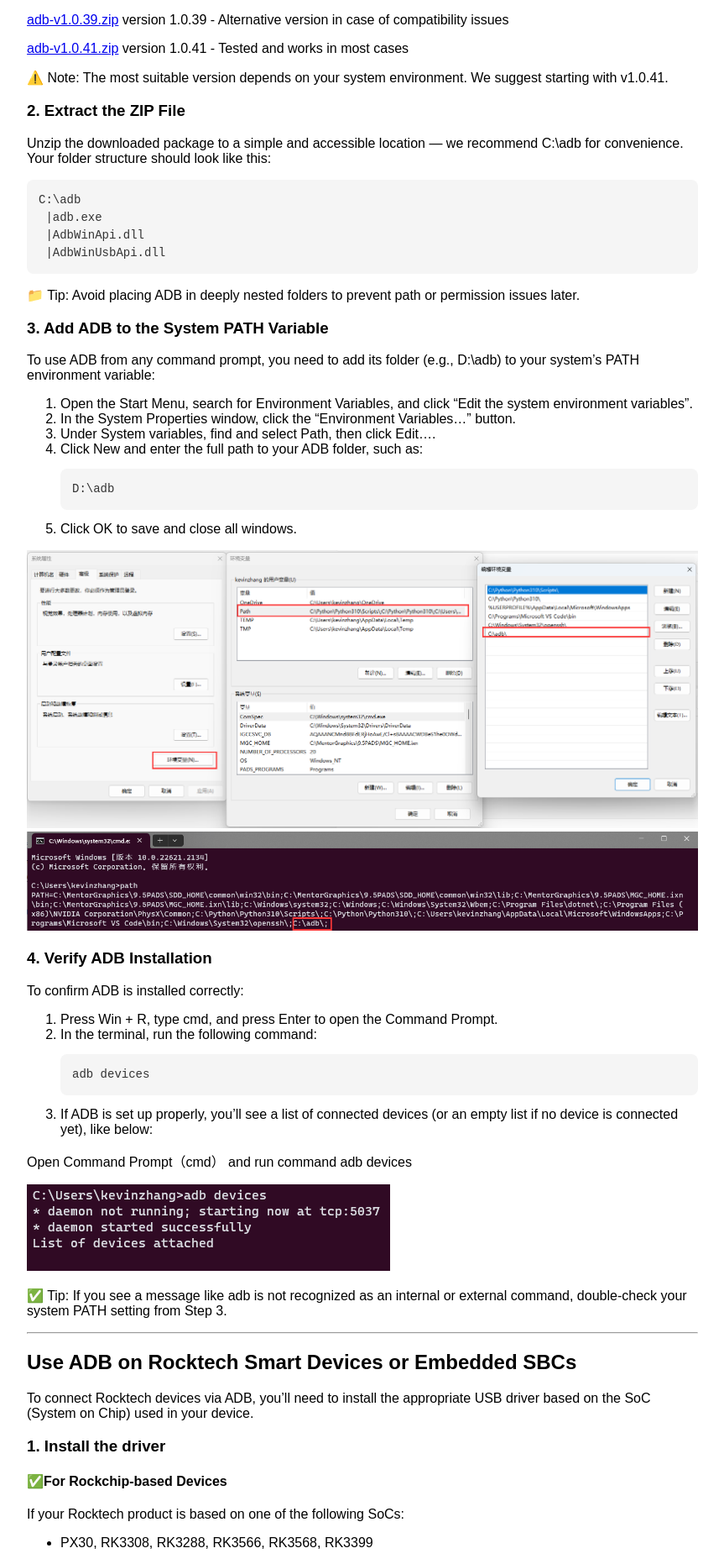
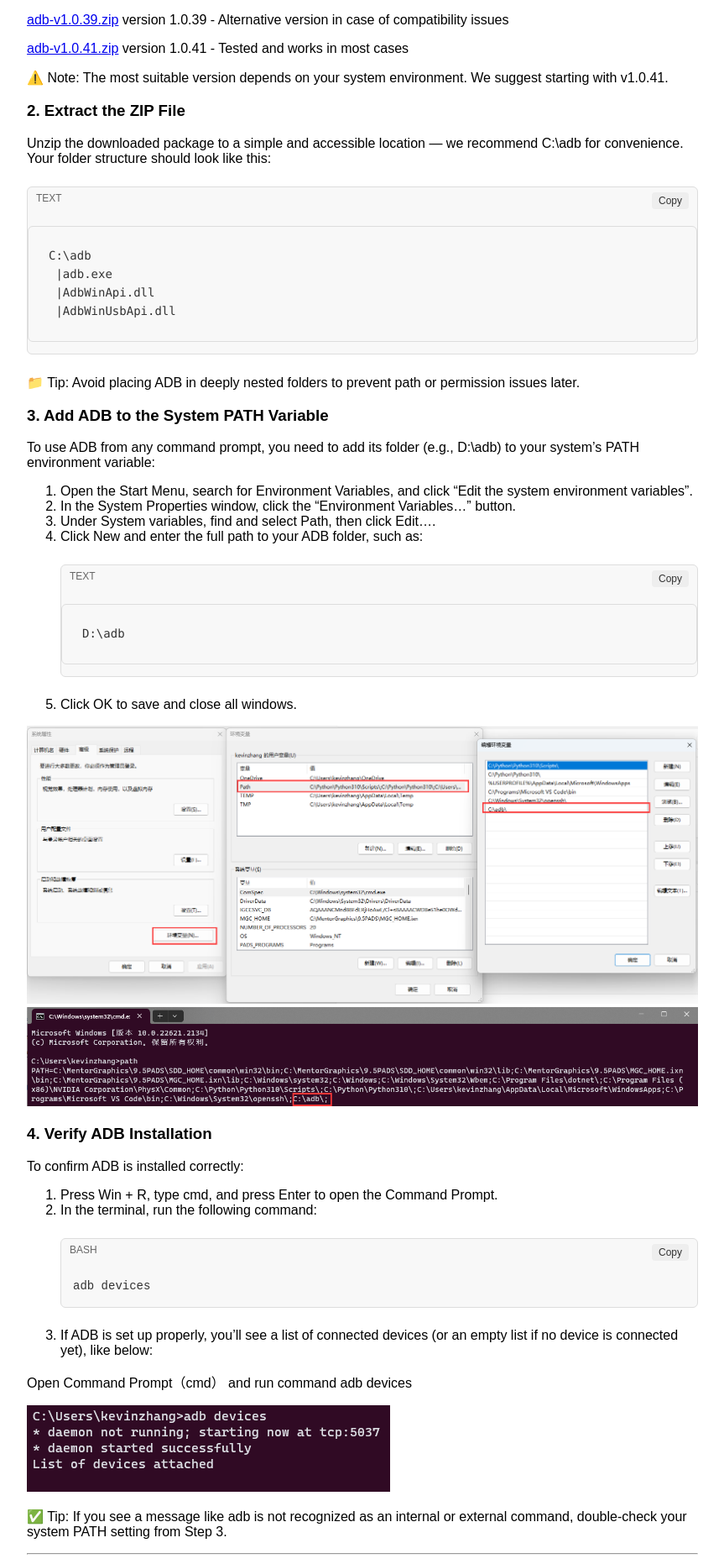
Before and after one commit to Kevin109/kevin109.github.io, a Jekyll site: the page built from setup-adb-on-windows.md, in a window 1280 px wide. Shown: the part 384-2246 px from the top of the page at 84% size, without its empty margins (208-1071 px from the left). Built offline with Jekyll 4.4.1, drawn with Linux system fonts in a browser that asks for light colours; some of the changed text lies outside the part shown.

Commit message:
modify post get-ip-of-SBC.md

```diff
--- a/_layouts/custom.html
+++ b/_layouts/custom.html
@@ -4,9 +4,9 @@
 <head>
   <meta charset="UTF-8">
   <meta name="viewport" content="width=device-width, initial-scale=1.0">
-  <title>{{ .Title }} | {{ .Site.Title }}</title>
-  <meta name="description" content="{{ .Site.Params.description }}">
-  <meta name="keywords" content="{{ .Site.Params.keywords }}">
+  <title>{{ page.title }} | {{ site.title }}</title>
+  <meta name="description" content="{{ site.description }}">
+  <meta name="keywords" content="{{ site.keywords }}">
 
   <style>
     body {
@@ -16,51 +16,66 @@
       padding: 0 1rem;
     }
 
-    .code-block {
-      position: relative;
-      background: #f5f5f5;
-      border-radius: 8px;
-      overflow: auto;
+    /* 自动生成的代码块样式优化 */
+    .language-text.highlighter-rouge {
+      background-color: #f8f8f8;
+      border: 1px solid #ddd;
+      border-radius: 6px;
       margin: 1em 0;
-      border-left: 4px solid #4caf50;
+      overflow-x: auto;
+      font-size: 14px;
     }
 
-    .code-header {
-      background: #e0e0e0;
-      padding: 6px 12px;
-      font-size: 14px;
-      font-weight: bold;
-      display: flex;
-      justify-content: space-between;
-      align-items: center;
-      border-top-left-radius: 8px;
-      border-top-right-radius: 8px;
-      border-bottom: 1px solid #ccc;
+    .language-text .highlight {
+      padding: 12px;
     }
 
-    .code-header span {
-      font-family: monospace;
+    .language-text pre {
+      margin: 0;
+      background: none;
     }
 
+    .language-text code {
+      background: none;
+      font-family: Consolas, Monaco, monospace;
+      font-size: 14px;
+      line-height: 1.5;
+    }
+
+    /* 包裹代码块的容器 */
+    .code-block-wrapper {
+      position: relative;
+      background-color: #f8f8f8;
+      border: 1px solid #ddd;
+      border-radius: 6px;
+      margin: 1.5em 0;
+      padding-top: 2em;
+    }
+
+    /* 原始代码块内部样式 */
+    .code-block-wrapper pre {
+      margin: 0;
+      padding: 1em;
+      overflow-x: auto;
+      background: none;
+    }
+
+    /* 复制按钮 */
     .copy-button {
-      background: #007bff;
+      position: absolute;
+      top: 6px;
+      right: 10px;
+      background-color: #eee;
       border: none;
-      color: white;
-      padding: 2px 8px;
       border-radius: 4px;
+      padding: 3px 8px;
+      font-size: 12px;
       cursor: pointer;
-      font-size: 12px;
+      color: #333;
     }
 
     .copy-button:hover {
-      background: #0056b3;
-    }
-
-    .code-content {
-      padding: 12px;
-      font-family: "Courier New", Courier, monospace;
-      font-size: 14px;
-      white-space: pre;
+      background-color: #ccc;
     }
   </style>
   <link rel="stylesheet" href="/css/custom.css">
@@ -68,13 +83,48 @@
 
 <body>
   {{ content }}
-  <script>
-    function copyCode(id) {
-      const code = document.getElementById(id).innerText;
-      navigator.clipboard.writeText(code).then(() => {
-        alert("Copied!");
+  <script type="text/javascript">
+    document.addEventListener("DOMContentLoaded", function () {
+      const codeBlocks = document.querySelectorAll("div.highlighter-rouge");
+
+      codeBlocks.forEach((block, index) => {
+        const wrapper = document.createElement("div");
+        wrapper.className = "code-block-wrapper";
+
+        // 自动识别语言并显示在左上角
+        const langClass = block.className.match(/language-(\w+)/);
+        if (langClass) {
+          const langLabel = document.createElement("div");
+          langLabel.textContent = langClass[1].toUpperCase();
+          langLabel.style.position = "absolute";
+          langLabel.style.top = "6px";
+          langLabel.style.left = "10px";
+          langLabel.style.fontSize = "12px";
+          langLabel.style.color = "#666";
+          wrapper.appendChild(langLabel);
+        }
+
+        // 复制按钮
+        const button = document.createElement("button");
+        button.className = "copy-button";
+        button.textContent = "Copy";
+
+        // 插入按钮和代码块
+        const clonedBlock = block.cloneNode(true);
+        wrapper.appendChild(button);
+        wrapper.appendChild(clonedBlock);
+        block.replaceWith(wrapper);
+
+        // 复制逻辑
+        button.addEventListener("click", () => {
+          const code = wrapper.querySelector("code").innerText;
+          navigator.clipboard.writeText(code).then(() => {
+            button.textContent = "Copied!";
+            setTimeout(() => (button.textContent = "Copy"), 2000);
+          });
+        });
       });
-    }
+    });
   </script>
 </body>
 
```
